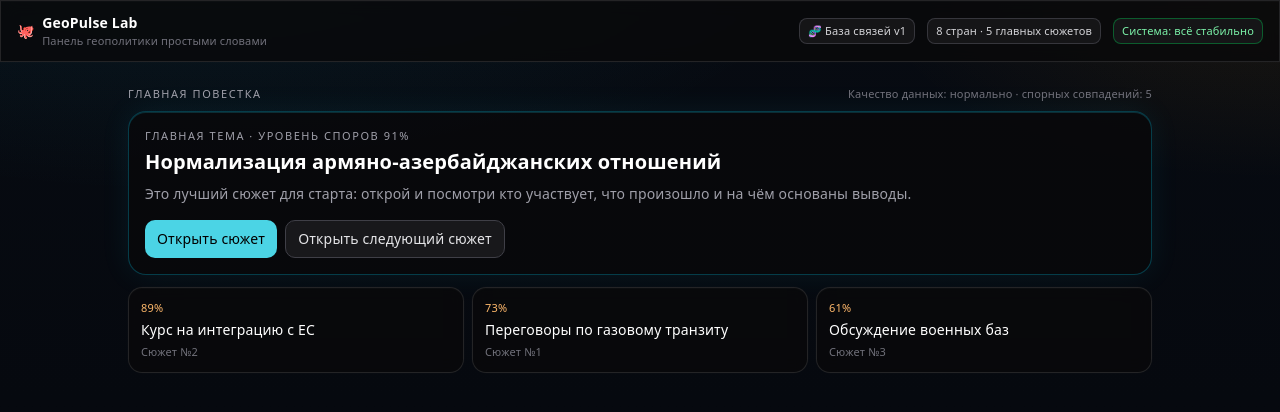
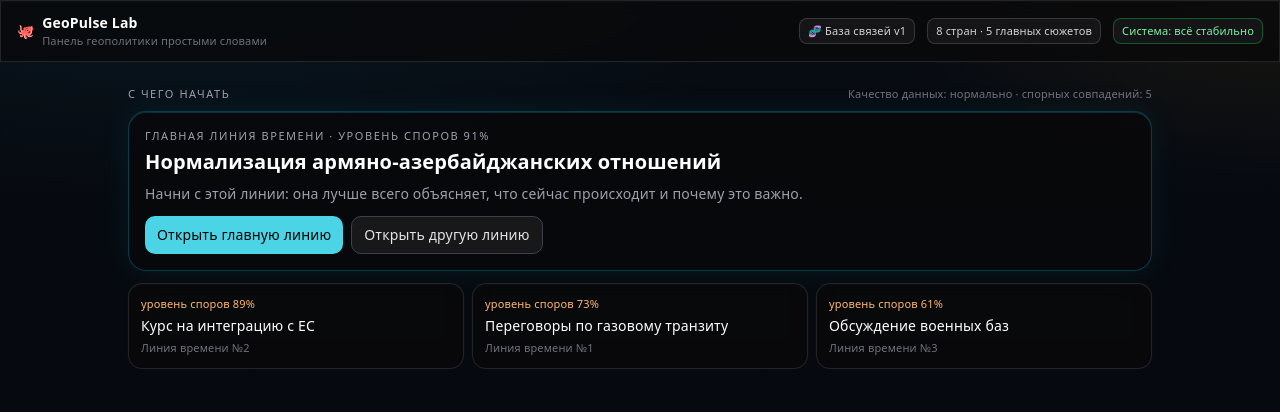
Before and after one commit to milkmike/GEO-LAB, a Next.js app: page / in a window 1280 px wide. Shown: the top 412 px of the page. Built offline with nearby package versions, Linux system fonts and the light colour scheme.

Commit message:
Clarify Signal Deck as timeline entrypoint with explicit purpose

```diff
--- a/src/app/page.tsx
+++ b/src/app/page.tsx
@@ -74,41 +74,85 @@ function SignalDeck({ landing = false }: { landing?: boolean }) {
   }, []);
 
   if (!triage) {
-    return (
-      <div className="px-4 py-3 t-body text-zinc-500">Подбираю главную тему…</div>
-    );
+    return <div className="px-4 py-3 t-body text-zinc-500">Подбираю главную тему…</div>;
   }
 
   const hero = triage.escalations[0];
   const next = triage.escalations.slice(1, 4);
-
   if (!hero) return null;
 
+  if (!landing) {
+    return (
+      <div className="rounded-xl g-panel px-3 py-2">
+        <div className="flex items-center justify-between gap-3 flex-wrap">
+          <div>
+            <div className="g-kicker">С чего начать</div>
+            <div className="t-meta text-zinc-400">Выбери линию времени, которую хочешь изучить.</div>
+          </div>
+
+          <div className="flex items-center gap-2">
+            <button
+              onClick={() => navigate('Narrative', hero.narrativeId, { relation: 'signal_deck_open_case', fromType: 'Country', fromId: hero.countries[0] || 'N/A' })}
+              className="px-3 py-1.5 rounded-lg bg-cyan-300/90 text-black t-meta font-medium hover:bg-cyan-200"
+            >
+              Открыть главную линию
+            </button>
+            {next[0] && (
+              <button
+                onClick={() => navigate('Narrative', next[0].narrativeId, { relation: 'signal_deck_next_case', fromType: 'Country', fromId: next[0].countries[0] || 'N/A' })}
+                className="px-3 py-1.5 rounded-lg bg-zinc-900 text-zinc-200 t-meta border border-zinc-700 hover:border-cyan-600"
+              >
+                Открыть другую линию
+              </button>
+            )}
+          </div>
+        </div>
+
+        {next.length > 0 && (
+          <div className="mt-2 pt-2 border-t border-zinc-800">
+            <div className="t-meta text-zinc-500 mb-1">Другие линии времени:</div>
+            <div className="flex gap-2 flex-wrap">
+              {next.map((item) => (
+                <button
+                  key={item.narrativeId}
+                  onClick={() => navigate('Narrative', item.narrativeId, { relation: 'signal_deck_pick', fromType: 'Country', fromId: item.countries[0] || 'N/A' })}
+                  className="t-meta px-2 py-1 rounded-md border border-zinc-700 bg-zinc-900 text-zinc-300 hover:border-cyan-600"
+                >
+                  {item.title}
+                </button>
+              ))}
+            </div>
+          </div>
+        )}
+      </div>
+    );
+  }
+
   return (
-    <div className={`${landing ? 'p-4 md:p-6' : 'px-4 py-3'}`}>
+    <div className="p-4 md:p-6">
       <div className="max-w-5xl mx-auto">
         <div className="flex items-center justify-between mb-2">
-          <div className="g-kicker">Главная повестка</div>
+          <div className="g-kicker">С чего начать</div>
           <div className="t-meta text-zinc-500">Качество данных: {triage.quality.status === 'ok' ? 'нормально' : 'нужно проверить'} · спорных совпадений: {triage.quality.aliasConflicts}</div>
         </div>
 
         <div className="rounded-2xl g-panel-strong p-4 mb-3">
-          <div className="g-kicker mb-1">Главная тема · уровень споров {hero.divergence}%</div>
+          <div className="g-kicker mb-1">Главная линия времени · уровень споров {hero.divergence}%</div>
           <h2 className="t-display text-white mb-2">{hero.title}</h2>
-          <p className="t-body text-zinc-400 mb-4">Это лучший сюжет для старта: открой и посмотри кто участвует, что произошло и на чём основаны выводы.</p>
-          <div className="flex gap-2">
+          <p className="t-body text-zinc-400 mb-3">Начни с этой линии: она лучше всего объясняет, что сейчас происходит и почему это важно.</p>
+          <div className="flex gap-2 flex-wrap">
             <button
               onClick={() => navigate('Narrative', hero.narrativeId, { relation: 'signal_deck_open_case', fromType: 'Country', fromId: hero.countries[0] || 'N/A' })}
               className="px-3 py-2 rounded-lg bg-cyan-300/90 text-black t-body font-medium hover:bg-cyan-200"
             >
-Открыть сюжет
+              Открыть главную линию
             </button>
             {next[0] && (
               <button
                 onClick={() => navigate('Narrative', next[0].narrativeId, { relation: 'signal_deck_next_case', fromType: 'Country', fromId: next[0].countries[0] || 'N/A' })}
                 className="px-3 py-2 rounded-lg bg-zinc-900 text-zinc-200 t-body border border-zinc-700 hover:border-cyan-600"
               >
-Открыть следующий сюжет
+                Открыть другую линию
               </button>
             )}
           </div>
@@ -121,9 +165,9 @@ function SignalDeck({ landing = false }: { landing?: boolean }) {
               onClick={() => navigate('Narrative', item.narrativeId, { relation: 'signal_deck_pick', fromType: 'Country', fromId: item.countries[0] || 'N/A' })}
               className="text-left rounded-xl g-panel p-3 hover:border-cyan-700"
             >
-              <div className="t-meta text-orange-300 mb-1">{item.divergence}%</div>
+              <div className="t-meta text-orange-300 mb-1">уровень споров {item.divergence}%</div>
               <div className="t-body text-white line-clamp-2">{item.title}</div>
-              <div className="t-meta text-zinc-500 mt-1">Сюжет №{item.narrativeId}</div>
+              <div className="t-meta text-zinc-500 mt-1">Линия времени №{item.narrativeId}</div>
             </button>
           ))}
         </div>
```
